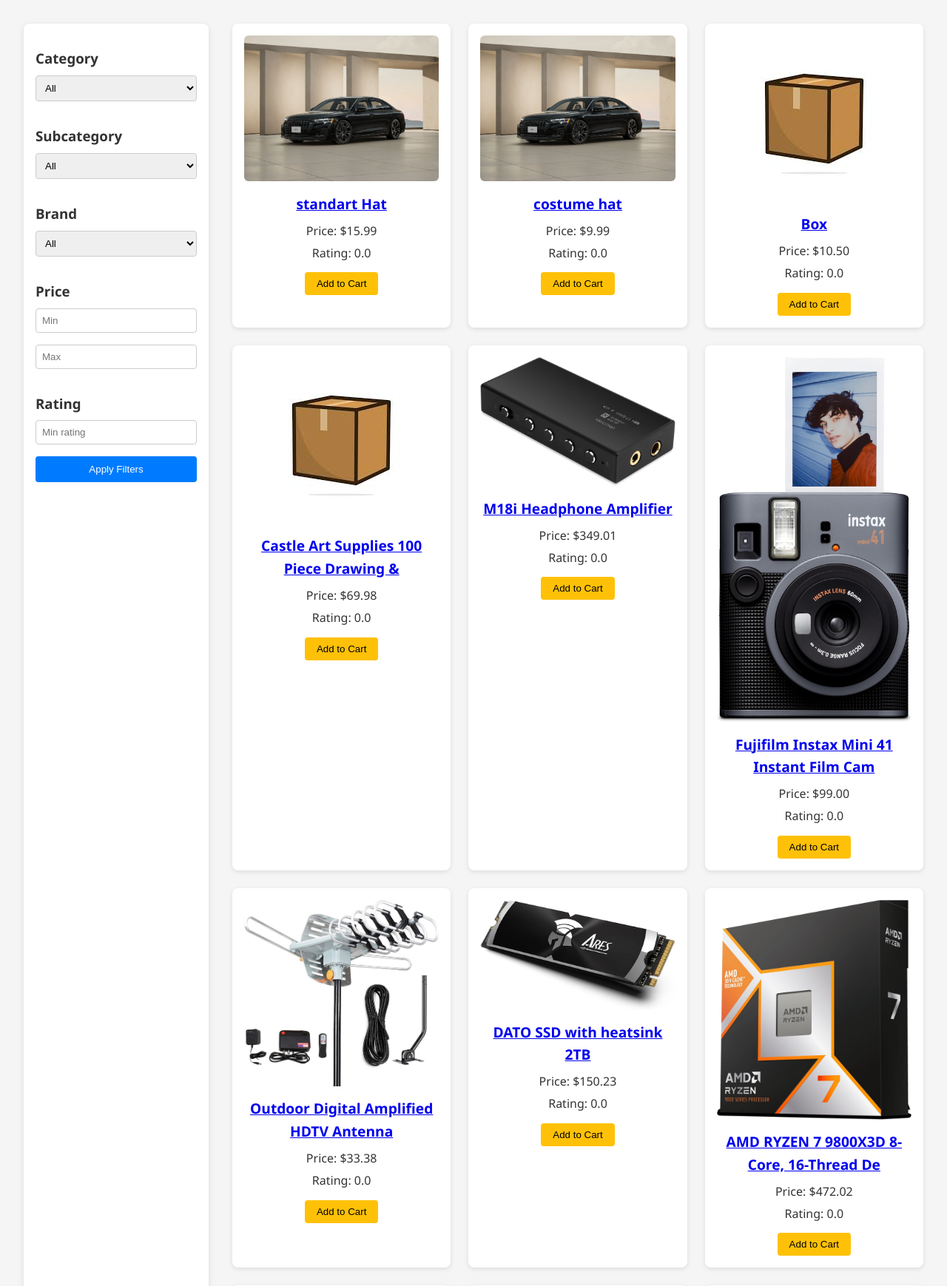
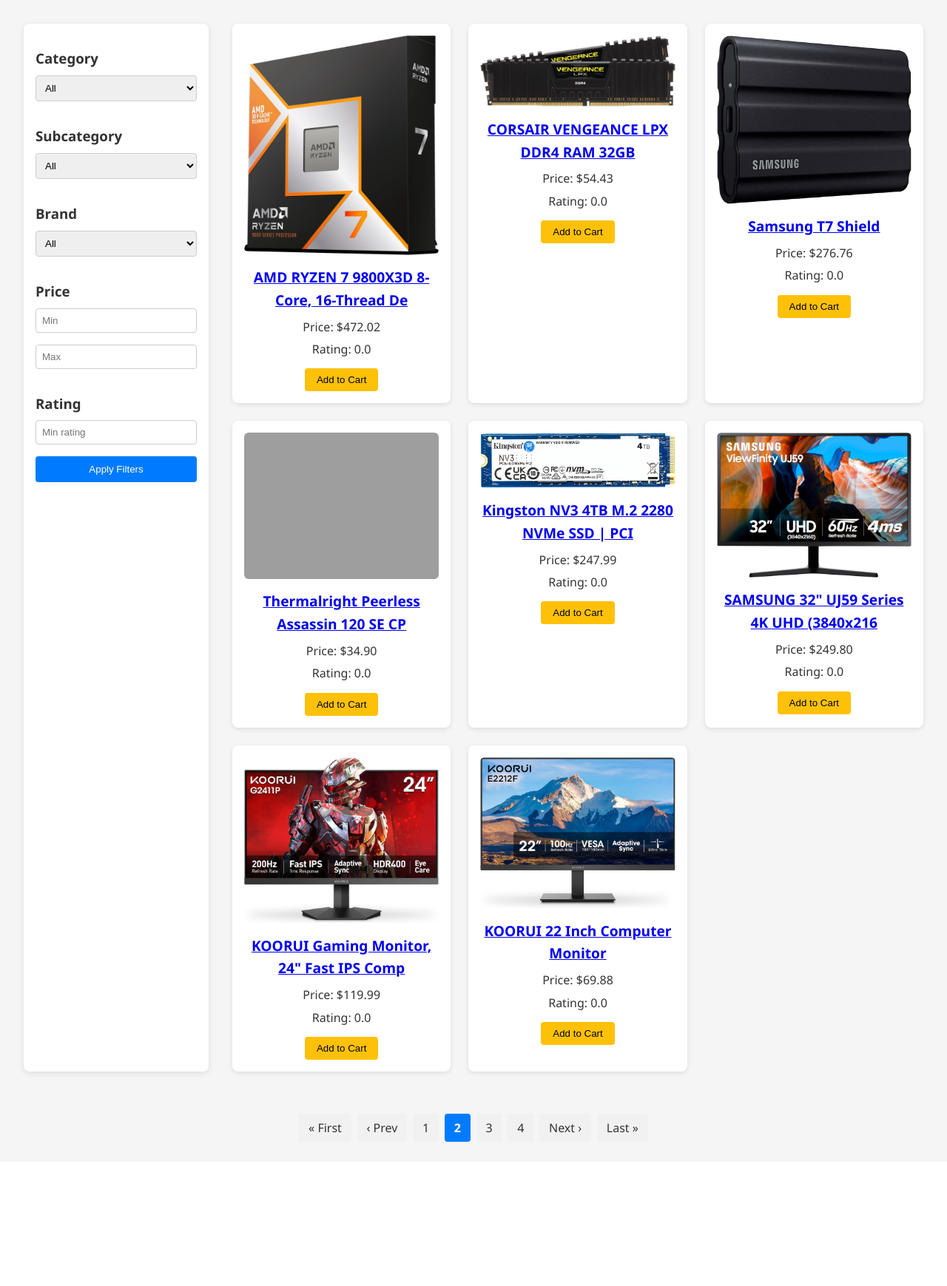
Before and after one commit to levan-Gafrindashvili/Online_store, a Django app: page /?page=2 in a window 1280 px wide. Shown: the part 157-1896 px from the top of the page at 74% size. After the commit the page ends 1701 px from the top, so only its background shows below. Run offline with Django 5.2, Linux system fonts and the light colour scheme; data comes from the database, SQL or seed files in the repository; both versions use the stored data as it was after the commit; grey boxes are pictures that could not be loaded.

Commit message:
Commit v0.4.6

```diff
--- a/online_store/shop/templates/shop/product_list.html
+++ b/online_store/shop/templates/shop/product_list.html
@@ -164,6 +164,33 @@
     .product-card .btn:hover {
       background: #e0a800;
     }
+
+    .pagination-wrapper {
+      text-align: center;
+      margin: 2rem auto;
+    }
+
+    .pagination {
+      display: inline-flex;
+      list-style: none;
+      gap: 0.5rem;
+      padding: 0;
+    }
+
+    .pagination li a,
+    .pagination li span {
+      padding: 0.5rem 0.8rem;
+      border-radius: 4px;
+      text-decoration: none;
+      background: #f1f1f1;
+      color: #333;
+    }
+
+    .pagination li span.current {
+      background: #007bff;
+      color: white;
+      font-weight: bold;
+    }
   </style>
 </head>
 <body>
@@ -236,10 +263,8 @@
       {% if object_list %}
         {% for product in object_list %}
         <div class="product-card">
-          <a href="{% url 'shop:product_detail' product.id %}">
-            <img src="{{ product.image.url }}" alt="{{ product.name }}" />
-            <h2>{{ product.name }}</h2>
-          </a>
+          <a href="{% url 'shop:product_detail' product.id %}"><img src="{{ product.image.url }}" alt="{{ product.name }}" />
+            <h2>{{ product.name }}</h2></a>
           <p>Price: ${{ product.price }}</p>
           <p>Rating: {{ product.rating }}</p>
           <form method="post" action="{% url 'shop:add_to_cart' product.id %}">
@@ -254,5 +279,29 @@
     </section>
   </main>
 
+  {% if is_paginated %}
+  <div class="pagination-wrapper">
+    <ul class="pagination">
+      {% if page_obj.has_previous %}
+        <li><a href="?{% if request.GET.q %}q={{ request.GET.q }}&{% endif %}{% for key, value in request.GET.items %}{% if key != 'page' %}{{ key }}={{ value }}&{% endif %}{% endfor %}page=1">« First</a></li>
+        <li><a href="?{% for key, value in request.GET.items %}{% if key != 'page' %}{{ key }}={{ value }}&{% endif %}{% endfor %}page={{ page_obj.previous_page_number }}">‹ Prev</a></li>
+      {% endif %}
+
+      {% for num in paginator.page_range %}
+        {% if page_obj.number == num %}
+          <li><span class="current">{{ num }}</span></li>
+        {% elif num > page_obj.number|add:'-3' and num < page_obj.number|add:'3' %}
+          <li><a href="?{% for key, value in request.GET.items %}{% if key != 'page' %}{{ key }}={{ value }}&{% endif %}{% endfor %}page={{ num }}">{{ num }}</a></li>
+        {% endif %}
+      {% endfor %}
+
+      {% if page_obj.has_next %}
+        <li><a href="?{% for key, value in request.GET.items %}{% if key != 'page' %}{{ key }}={{ value }}&{% endif %}{% endfor %}page={{ page_obj.next_page_number }}">Next ›</a></li>
+        <li><a href="?{% for key, value in request.GET.items %}{% if key != 'page' %}{{ key }}={{ value }}&{% endif %}{% endfor %}page={{ paginator.num_pages }}">Last »</a></li>
+      {% endif %}
+    </ul>
+  </div>
+  {% endif %}
+
 </body>
 </html>
--- a/online_store/shop/views/__init__.py
+++ b/online_store/shop/views/__init__.py
@@ -19,6 +19,7 @@
     model = Product
     template_name = 'shop/product_list.html'
     context_object_name = 'products'
+    paginate_by = 8
 
     def get_queryset(self):
         queryset = Product.objects.all()
```
Also changed, not shown: online_store/db.sqlite3, 1 other file.
